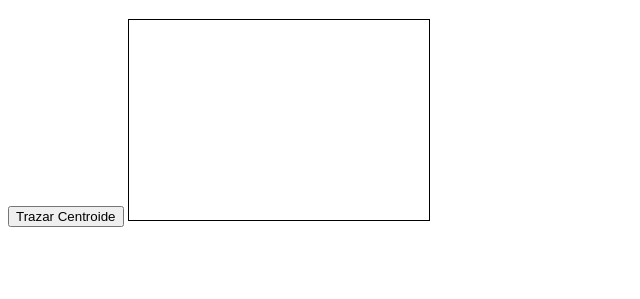
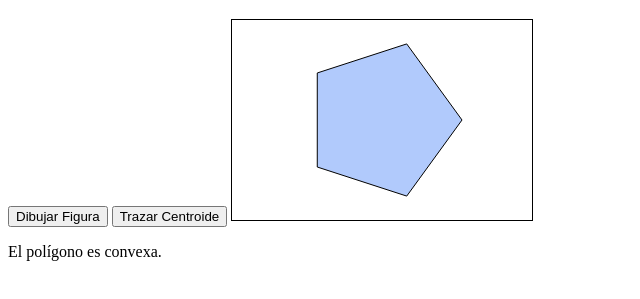
Before and after one commit to AnaMaa20/ICG-MUL-A-2024-2, a plain HTML site: page AC-03OCT/Vectrorizado.htm in a window 1280 px wide. Shown: the part 61-360 px from the top of the page, without its empty margins (0-640 px from the left). Drawn offline with Linux system fonts and the light colour scheme.

Commit message:
Update Vectrorizado.htm

```diff
--- a/AC-03OCT/Vectrorizado.htm
+++ b/AC-03OCT/Vectrorizado.htm
@@ -4,18 +4,12 @@
     <meta charset="UTF-8">
     <meta name="viewport" content="width=device-width, initial-scale=1.0">
     <title>Polígono Vectorizado</title>
-    <style>
-        svg {
-            border: 1px solid black;
-            width: 300px;
-            height: 200px;
-        }
-    </style>
 </head>
 <body>
     <h1>Polígono Vectorizado</h1>
+    <button id="dibujar">Dibujar Figura</button>
     <button id="trazarCentroide">Trazar Centroide</button>
-    <svg id="svg"></svg>
+    <svg id="svgCanvas" width="300" height="200" style="border: 1px solid black;"></svg>
     <p id="resultado"></p>
 
     <script src="Vecorizado.js"></script>
```
